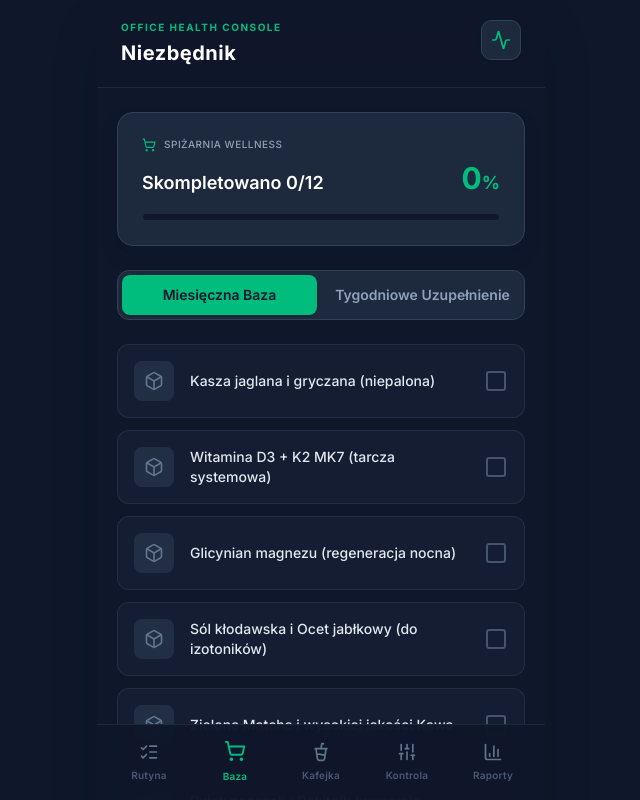
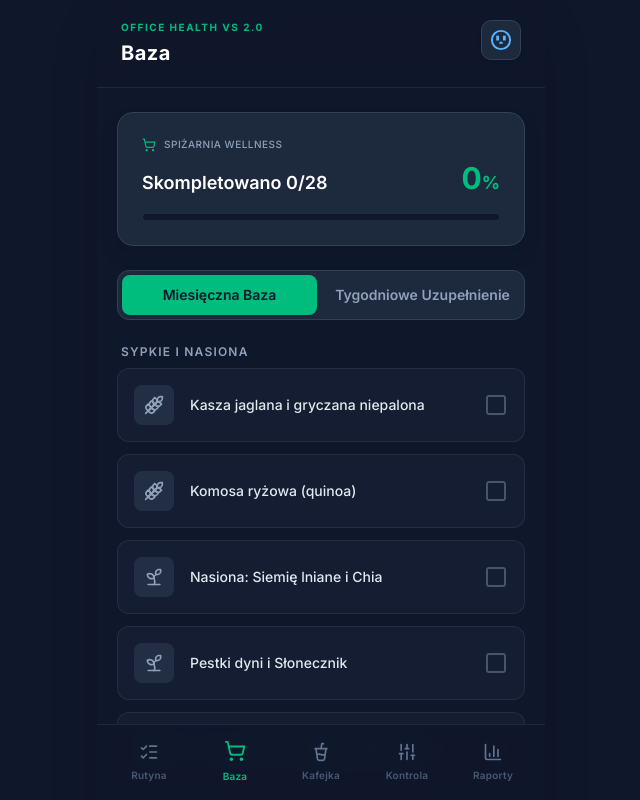
Before and after one commit to mariusz-pk/App_Office_Health, a React (Vite) app: page / in a window 1280 px wide. Both pictures are taken after a click on the button "Baza". Shown: the top 800 px of the page, without its empty margins (319-959 px from the left). Built offline with nearby package versions, Linux system fonts and the light colour scheme.

Commit message:
feat: update app branding and revitalize data structure
- Rename app to "Office Health vs 2.0"
- Refactor shopping items to support categories and icons
- Update labels and UI components for better clarity
- Add helper script for data maintenance

```diff
--- a/index.html
+++ b/index.html
@@ -9,7 +9,7 @@
     <meta name="apple-mobile-web-app-title" content="Office Health" />
     <link rel="icon" type="image/png" href="/app-icon.png" />
     <link rel="apple-touch-icon" href="/app-icon.png" />
-    <title>Office Health Console</title>
+    <title>Office Health vs 2.0</title>
   </head>
   <body class="bg-slate-900 text-slate-100 antialiased">
     <div id="root"></div>
--- a/metadata.json
+++ b/metadata.json
@@ -1,5 +1,5 @@
 {
-  "name": "Corporate Health Console",
+  "name": "Office Health vs 2.0",
   "description": "A comprehensive wellness and routine tracking application.",
   "requestFramePermissions": [],
   "majorCapabilities": ["MAJOR_CAPABILITY_SERVER_SIDE_GEMINI_API"]
--- a/src/App.tsx
+++ b/src/App.tsx
@@ -1,10 +1,24 @@
 import React, { useState } from 'react';
-import { Activity, ListChecks, ShoppingCart, Droplet, Sliders, BarChart3, CupSoda } from 'lucide-react';
+import { ListChecks, ShoppingCart, Droplet, Sliders, BarChart3, CupSoda } from 'lucide-react';
 import DailyRoutine from './components/DailyRoutine';
 import Essentials from './components/Essentials';
 import WellnessCafe from './components/WellnessCafe';
 import ControlCenter from './components/ControlCenter';
 import Reports from './components/Reports';
+
+const SocketIcon = ({ className }: { className?: string }) => (
+  <svg
+    xmlns="http://www.w3.org/2000/svg"
+    viewBox="0 0 100 100"
+    className={className}
+    fill="currentColor"
+  >
+    <circle cx="50" cy="50" r="38" stroke="currentColor" strokeWidth="8" fill="none" />
+    <rect x="30" y="32" width="12" height="20" />
+    <rect x="58" y="32" width="12" height="20" />
+    <path d="M 42 66 A 8 10 0 0 1 58 66 Z" />
+  </svg>
+);
 
 export default function App() {
   const [activeTab, setActiveTab] = useState('routine');
@@ -23,9 +37,9 @@ export default function App() {
   const getTitle = () => {
     switch (activeTab) {
       case 'routine': return 'Rutyna Dnia';
-      case 'essentials': return 'Niezbędnik';
+      case 'essentials': return 'Baza';
       case 'cafe': return 'Kafejka Mocy';
-      case 'control': return 'Diagnoza';
+      case 'control': return 'Kontrola';
       case 'reports': return 'Raporty';
       default: return 'Corporate Health';
     }
@@ -40,14 +54,14 @@ export default function App() {
           <div className="flex items-start justify-between">
             <div>
               <div className="text-[10px] font-bold tracking-[0.15em] text-emerald-500 uppercase mb-1">
-                Office Health Console
+                Office Health vs 2.0
               </div>
               <h1 className="text-xl font-bold tracking-wide text-white">
                 {getTitle()}
               </h1>
             </div>
             <button className="w-10 h-10 rounded-[10px] bg-slate-800 border border-slate-700 flex items-center justify-center shadow-sm hover:border-slate-600 transition-colors">
-              <Activity className="w-5 h-5 text-emerald-500" />
+              <SocketIcon className="w-6 h-6 text-[#5AB4FF]" />
             </button>
           </div>
         </header>
--- a/src/components/Essentials.tsx
+++ b/src/components/Essentials.tsx
@@ -1,5 +1,5 @@
 import React, { useState } from 'react';
-import { CheckSquare, Square, Box, ShoppingCart } from 'lucide-react';
+import { CheckSquare, Square, ShoppingCart } from 'lucide-react';
 import { useLocalStorage } from '../hooks/useLocalStorage';
 import { SHOPPING_BASE, SHOPPING_WEEKLY } from '../data';
 
@@ -15,9 +15,16 @@ export default function Essentials() {
   };
 
   const currentList = activeSubTab === 'base' ? SHOPPING_BASE : SHOPPING_WEEKLY;
-  const collectedCount = currentList.filter(item => supplies.includes(item)).length;
+  const collectedCount = currentList.filter(item => supplies.includes(item.name)).length;
   const totalCount = currentList.length;
   const percentage = Math.round((collectedCount / totalCount) * 100) || 0;
+
+  // Group items by category
+  const groupedItems = currentList.reduce((acc, item) => {
+    if (!acc[item.category]) acc[item.category] = [];
+    acc[item.category].push(item);
+    return acc;
+  }, {} as Record<string, typeof currentList>);
 
   return (
     <div className="space-y-6 pb-24 animate-in fade-in slide-in-from-bottom-2 duration-500">
@@ -50,24 +57,31 @@ export default function Essentials() {
         </button>
       </div>
 
+      <div className="space-y-6">
+        {Object.entries(groupedItems).map(([categoryName, items]) => (
+          <div key={categoryName} className="space-y-3">
+            <h3 className="text-xs font-semibold tracking-widest text-slate-400 uppercase pl-1 mb-2">
+              {categoryName}
+            </h3>
             <div className="space-y-3">
-        {currentList.map(item => {
-          const isChecked = supplies.includes(item);
+              {items.map(product => {
+                const isChecked = supplies.includes(product.name);
+                const Icon = product.icon;
                 return (
                   <div
-              key={item}
-              onClick={() => handleToggle(item)}
+                    key={product.name}
+                    onClick={() => handleToggle(product.name)}
                     className={`flex items-center gap-4 border p-4 rounded-xl cursor-pointer transition-all duration-200 ${
                       isChecked ? 'bg-slate-800 border-slate-700' : 'bg-slate-800/40 border-slate-700/50 hover:bg-slate-800/80'
                     }`}
                   >
                     <div className={`w-10 h-10 shrink-0 rounded-lg flex items-center justify-center transition-colors ${
-                isChecked ? 'bg-emerald-500/10 text-emerald-500' : 'bg-slate-700/50 text-slate-500'
+                      isChecked ? 'bg-emerald-500/10 text-emerald-500' : 'bg-slate-700/50 text-slate-400'
                     }`}>
-                <Box className="w-[20px] h-[20px]" />
+                      <Icon className="w-[20px] h-[20px]" />
                     </div>
                     <div className={`flex-1 text-sm font-medium transition-all ${isChecked ? 'text-slate-500 line-through' : 'text-slate-200'}`}>
-                {item}
+                      {product.name}
                     </div>
                     {isChecked ? (
                       <CheckSquare className="w-6 h-6 text-emerald-500" />
@@ -78,9 +92,8 @@ export default function Essentials() {
                 );
               })}
             </div>
-
-      <div className="text-center text-xs text-slate-500 font-medium">
-        Kategoria: {activeSubTab === 'base' ? 'Suplementy i Baza Diety' : 'Świeże składniki i dodatki'}
+          </div>
+        ))}
       </div>
     </div>
   );
--- a/src/data.ts
+++ b/src/data.ts
@@ -1,4 +1,4 @@
-import { Activity, Droplet, Moon, Sun, Hexagon, Zap, Shield, Wind } from 'lucide-react';
+import { Activity, Droplet, Moon, Sun, Hexagon, Zap, Shield, Wind, Wheat, ShieldPlus, Pill, FlaskConical, Coffee, Leaf, Sprout, Sparkles, Bean, Flower2, Brain, Egg, TestTube, Target, Grape, Citrus, Fish, Carrot, Milk, Beaker, Flame, ThermometerSun, CupSoda, Waves, Cherry, Nut, Vegan } from 'lucide-react';
 
 export const HABITS_LIST = [
   "Poranny Izotonik",
@@ -9,43 +9,75 @@ export const HABITS_LIST = [
 ];
 
 export const SHOPPING_BASE = [
-  "Kasza jaglana i gryczana (niepalona)",
-  "Witamina D3 + K2 MK7 (tarcza systemowa)",
-  "Glicynian magnezu (regeneracja nocna)",
-  "Sól kłodawska i Ocet jabłkowy (do izotoników)",
-  "Zielona Matcha i wysokiej jakości Kawa",
-  "Pyłek pszczeli / Rokitnik (wsparcie odporności)",
-  "Nasiona: Siemię lniane i Chia (osłona jelit)",
-  "Oleje: kokosowy i lniany z lodówki (tłuszcze mocy)",
-  "Przyprawy: Kurkuma, Cynamon, Kardamon",
-  "Miód i Surowe Kakao (do napojów adaptogennych)",
-  "Zioła suszone: Szałwia, Melisa, Imbir",
-  "Kreatyna (opcjonalne wsparcie funkcji poznawczych mózgu)"
+  { name: "Kasza jaglana i gryczana niepalona", category: "Sypkie i Nasiona", icon: Wheat },
+  { name: "Komosa ryżowa (quinoa)", category: "Sypkie i Nasiona", icon: Wheat },
+  { name: "Nasiona: Siemię lniane i Chia", category: "Sypkie i Nasiona", icon: Sprout },
+  { name: "Pestki dyni i Słonecznik", category: "Sypkie i Nasiona", icon: Sprout },
+  { name: "Orzechy włoskie, Migdały, Brazylijskie", category: "Sypkie i Nasiona", icon: Bean },
+  { name: "Surowe Kakao / Kakao ceremonialne", category: "Sypkie i Nasiona", icon: Bean },
+
+  { name: "Oliwa z oliwek extra virgin", category: "Płyny i Dodatki", icon: Droplet },
+  { name: "Olej lniany (tłoczony na zimno)", category: "Płyny i Dodatki", icon: Droplet },
+  { name: "Olej kokosowy", category: "Płyny i Dodatki", icon: Droplet },
+  { name: "Ocet jabłkowy mętny (BIO)", category: "Płyny i Dodatki", icon: FlaskConical },
+
+  { name: "Zioła: Szałwia, Melisa", category: "Zioła", icon: Flower2 },
+  { name: "Szyszki chmielu", category: "Zioła", icon: Flower2 },
+  { name: "Krwawnik pospolity", category: "Zioła", icon: Flower2 },
+
+  { name: "Sól kłodawska (niejodowana)", category: "Przyprawy i Dodatki", icon: Sparkles },
+  { name: "Przyprawy: Kurkuma, Cynamon, Kardamon", category: "Przyprawy i Dodatki", icon: Sparkles },
+  { name: "Pieprz cayenne / czarny pieprz", category: "Przyprawy i Dodatki", icon: Sparkles },
+  { name: "Suszony imbir", category: "Przyprawy i Dodatki", icon: Flame },
+
+  { name: "Pyłek pszczeli (wsparcie odporności)", category: "Produkty Pszczele", icon: Sparkles },
+  { name: "Miód spadziowy lub lipowy (wsparcie odporności)", category: "Produkty Pszczele", icon: Droplet },
+
+  { name: "Witamina D3 + K2 MK7", category: "Suplementy", icon: ShieldPlus },
+  { name: "Magnez (jabłczan lub diglicynian)", category: "Suplementy", icon: Pill },
+  { name: "Omega-3 (suplement)", category: "Suplementy", icon: Pill },
+  { name: "Kreatyna (wsparcie funkcji poznawczych)", category: "Suplementy", icon: Brain },
+  { name: "Adaptogeny (np. Ashwagandha)", category: "Suplementy", icon: TestTube },
+  { name: "Kurkumina z piperyną", category: "Suplementy", icon: ShieldPlus },
+
+  { name: "Zielona Matcha (stabilne skupienie)", category: "Napoje", icon: Leaf },
+  { name: "Kawa w ziarnach jakościowa (szybka energia)", category: "Napoje", icon: Coffee },
+
+  { name: "Rokitnik (wsparcie odporności)", category: "Owoce i Warzywa", icon: Grape }
 ];
 
 export const SHOPPING_WEEKLY = [
-  "Jajka (klasa 0 lub 1 - fundament białkowy)",
-  "Domowe kiszonki / Zakwas z buraka (probiotyki)",
-  "Dzika borówka / owoce jagodowe (antyoksydanty)",
-  "Świeży imbir i cytryny",
-  "Dzikie ryby (śledź / dziki łosoś - źródło Omega-3)",
-  "Warzywa: Buraki i przecier pomidorowy",
-  "Mleko roślinne (bez dodatku cukru)"
+  { name: "Warzywa: Brokuły, Kalafior, Kapusta", category: "Owoce i Warzywa", icon: Carrot },
+  { name: "Korzeniowe: Buraki, Marchew, Seler, Pietruszka", category: "Owoce i Warzywa", icon: Carrot },
+  { name: "Zielone: Szpinak, Jarmuż, Rukola", category: "Owoce i Warzywa", icon: Leaf },
+  { name: "Czosnek i Cebula", category: "Owoce i Warzywa", icon: Flame },
+  { name: "Świeży imbir", category: "Owoce i Warzywa", icon: Zap },
+  { name: "Świeża kurkuma", category: "Owoce i Warzywa", icon: Sparkles },
+  { name: "Dzika borówka (może być mrożona)", category: "Owoce i Warzywa", icon: Cherry },
+  { name: "Cytryny", category: "Owoce i Warzywa", icon: Citrus },
+  { name: "Awokado", category: "Owoce i Warzywa", icon: Vegan },
+
+  { name: "Domowe kiszonki / Zakwas z buraka", category: "Przetwory", icon: TestTube },
+
+  { name: "Jajka (klasa 0 lub 1 - fundament białkowy)", category: "Nabiał i Jaja", icon: Egg },
+  { name: "Mleko A2 / Mleko roślinne bez dodatków", category: "Nabiał i Jaja", icon: Milk },
+
+  { name: "Dzikie ryby (śledź / dziki łosoś - Omega-3)", category: "Mięso i Ryby", icon: Fish }
 ];
 
 export const DRINKS_CATALOG = [
   // CATEGORY 1: PORANEK (Aktywacja i Skupienie)
-  { id: 1, title: "Poranny Izotonik", effect: "Nawodnienie na start", when: "07:00 po wstaniu", ingredients: "300ml ciepłej wody, sól kłodawska, ocet jabłkowy", icon: Droplet, category: "PORANEK" },
-  { id: 2, title: "Zielona Matcha Latte", effect: "Skupienie 3-4 h", when: "09:00 start pracy", ingredients: "matcha, woda max 80°C, mleko roślinne", timer: 120, icon: Activity, color: "text-emerald-500", bg: "bg-emerald-500/10", category: "PORANEK" },
+  { id: 1, title: "Poranny Izotonik", effect: "Nawodnienie na start", when: "07:00 po wstaniu", ingredients: "300ml ciepłej wody, sól kłodawska, ocet jabłkowy", icon: Waves, category: "PORANEK" },
+  { id: 2, title: "Zielona Matcha Latte", effect: "Skupienie 3-4 h", when: "09:00 start pracy", ingredients: "matcha, woda max 80°C, mleko roślinne", timer: 120, icon: Leaf, color: "text-emerald-500", bg: "bg-emerald-500/10", category: "PORANEK" },
 
   // CATEGORY 2: W TRAKCIE DNIA (Energia i Trawienie)
-  { id: 3, title: "Złoty Eliksir Imbirowy", effect: "Przeciwzapalny", when: "11:00/14:00", ingredients: "świeży imbir, cytryna, ciepła woda, miód", timer: 300, icon: Sun, color: "text-amber-500", bg: "bg-amber-500/10", category: "W TRAKCIE DNIA" },
-  { id: 4, title: "Szot z Zakwasu Buraka", effect: "Wsparcie mikrobiomu", when: "Do obiadu", ingredients: "100ml zakwasu z buraka", icon: Hexagon, color: "text-rose-500", bg: "bg-rose-500/10", category: "W TRAKCIE DNIA" },
+  { id: 3, title: "Złoty Eliksir Imbirowy", effect: "Przeciwzapalny", when: "11:00/14:00", ingredients: "świeży imbir, cytryna, ciepła woda, miód", timer: 300, icon: Flame, color: "text-amber-500", bg: "bg-amber-500/10", category: "W TRAKCIE DNIA" },
+  { id: 4, title: "Szot z Zakwasu Buraka", effect: "Wsparcie mikrobiomu", when: "Do obiadu", ingredients: "100ml zakwasu z buraka", icon: FlaskConical, color: "text-rose-500", bg: "bg-rose-500/10", category: "W TRAKCIE DNIA" },
   { id: 5, title: "Matcha-Mate Turbo", effect: "Maksymalna energia na deadline/kryzys", when: "Kiedy potrzebujesz", ingredients: "matcha, yerba mate", timer: 180, icon: Zap, color: "text-emerald-400", bg: "bg-emerald-400/10", category: "W TRAKCIE DNIA" },
-  { id: 6, title: "Kakao Adaptogenne", effect: "Redukcja stresu", when: "Popołudnie", ingredients: "surowe kakao, adaptogeny, napój roślinny", icon: Wind, color: "text-orange-400", bg: "bg-orange-400/10", category: "W TRAKCIE DNIA" },
+  { id: 6, title: "Kakao Adaptogenne", effect: "Redukcja stresu", when: "Popołudnie", ingredients: "surowe kakao, adaptogeny, napój roślinny", icon: CupSoda, color: "text-orange-400", bg: "bg-orange-400/10", category: "W TRAKCIE DNIA" },
 
   // CATEGORY 3: WIECZÓR (Wyciszenie i Sen)
-  { id: 7, title: "Złote Mleko Kardamonowe", effect: "Sen i relaks", when: "20:00", ingredients: "mleko roślinne, kurkuma, cynamon, kardamon, olej kokosowy", timer: 300, icon: Moon, color: "text-amber-400", bg: "bg-amber-400/10", category: "WIECZÓR" },
+  { id: 7, title: "Złote Mleko Kardamonowe", effect: "Sen i relaks", when: "20:00", ingredients: "mleko roślinne, kurkuma, cynamon, kardamon, olej kokosowy", timer: 300, icon: Beaker, color: "text-amber-400", bg: "bg-amber-400/10", category: "WIECZÓR" },
   { id: 8, title: "Lemoniada Magnezowa", effect: "Głęboka faza REM", when: "21:00 przed snem", ingredients: "woda, cytryna, magnez", icon: Moon, color: "text-blue-400", bg: "bg-blue-400/10", category: "WIECZÓR" },
 
   // CATEGORY 4: DOWOLNA PORA (Wsparcie Całodobowe)
```
Also changed, not shown: temp_fetch.cjs (added, +19 -0 lines). Lines whose indentation alone changed are shown as unchanged.
